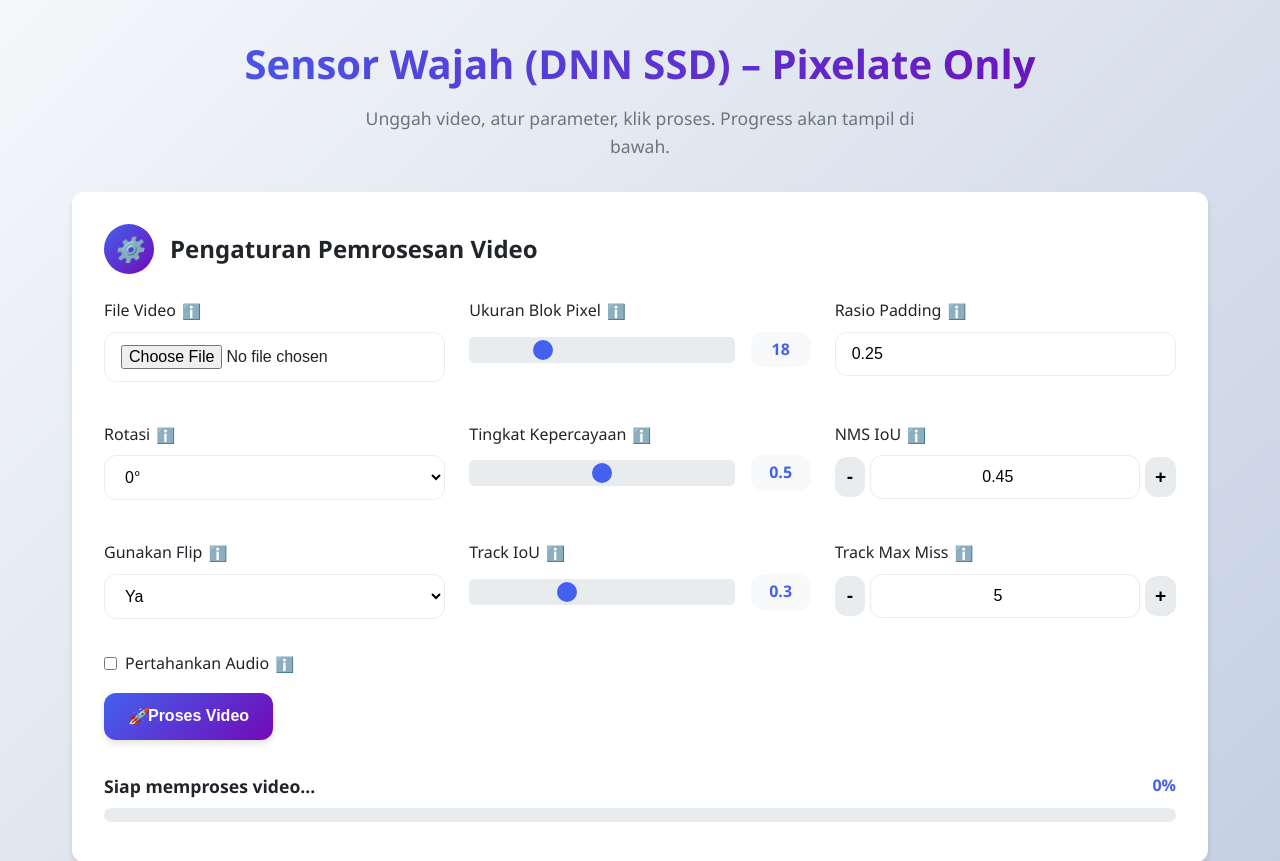
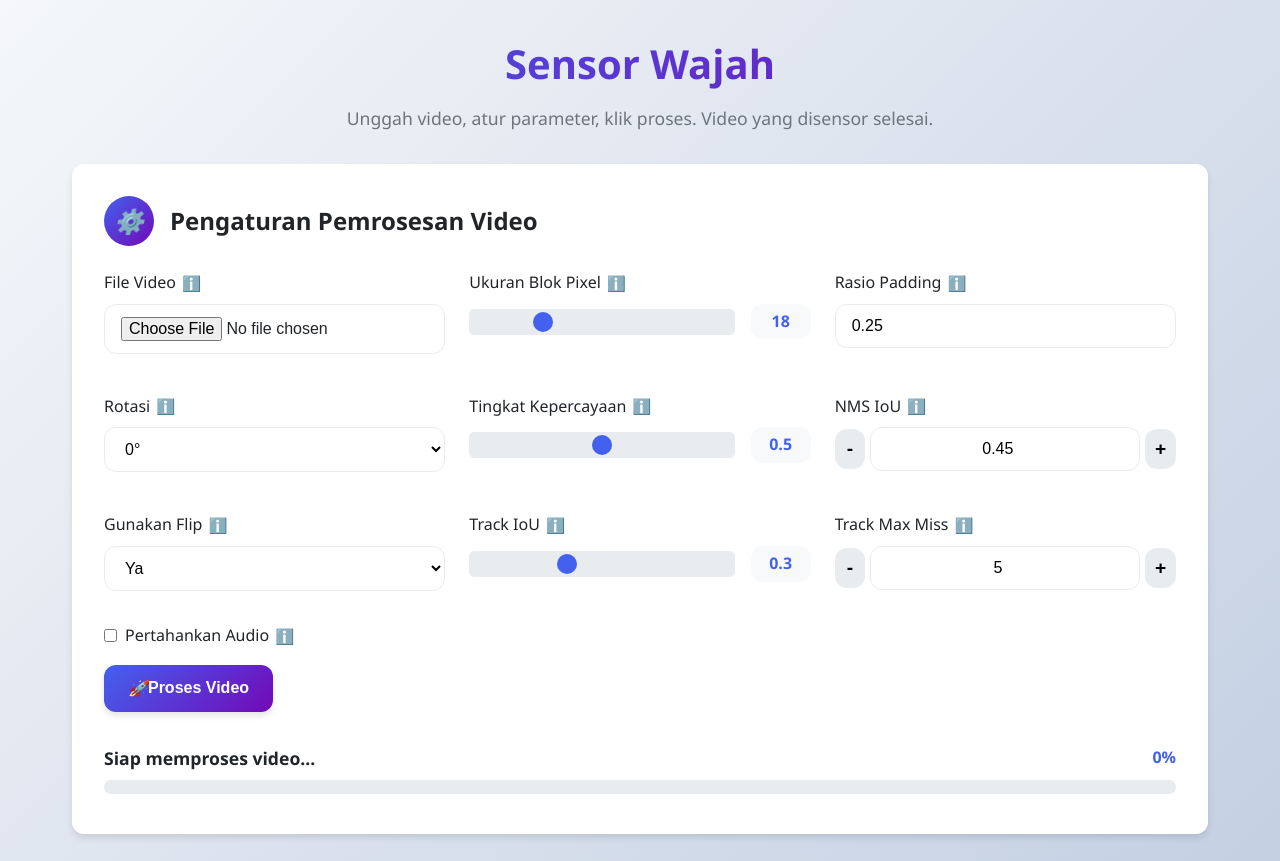
Before and after one commit to Magenta-coder/face-censor, a FastAPI app: page / in a window 1280 px wide. Shown: the top 861 px of the page. Run offline with FastAPI, Linux system fonts and the light colour scheme.

Commit message:
Memperbaiki tulisan

```diff
--- a/templates/index.html
+++ b/templates/index.html
@@ -3,7 +3,7 @@
 <head>
   <meta charset="utf-8"/>
   <meta name="viewport" content="width=device-width,initial-scale=1"/>
-  <title>Face Censor (DNN)</title>
+  <title>Face Censor</title>
   <style>
     :root {
       --primary: #4361ee;
@@ -378,8 +378,8 @@
 <body>
   <div class="container">
     <header>
-      <h1>Sensor Wajah (DNN SSD) – Pixelate Only</h1>
-      <p class="subtitle">Unggah video, atur parameter, klik proses. Progress akan tampil di bawah.</p>
+      <h1>Sensor Wajah</h1>
+      <p class="subtitle">Unggah video, atur parameter, klik proses. Video yang disensor selesai.</p>
     </header>
 
     <div class="card">
```
